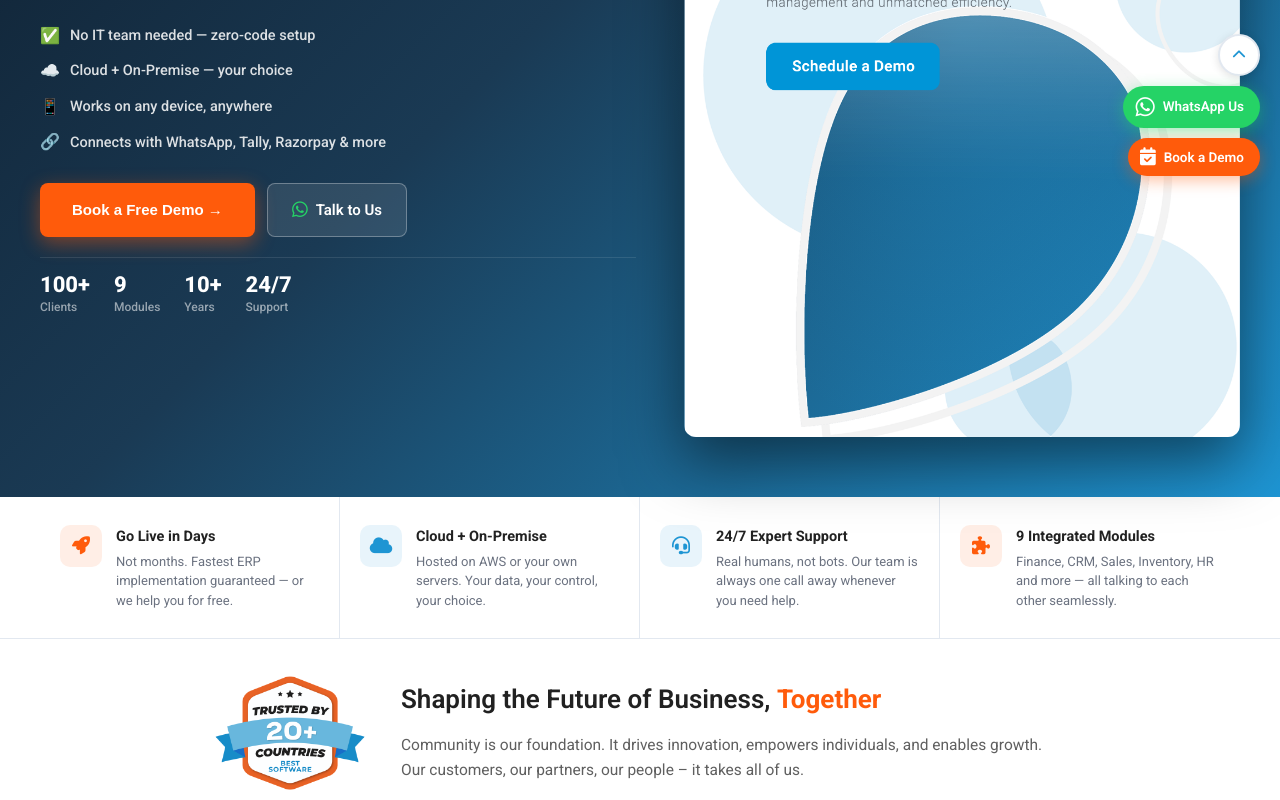
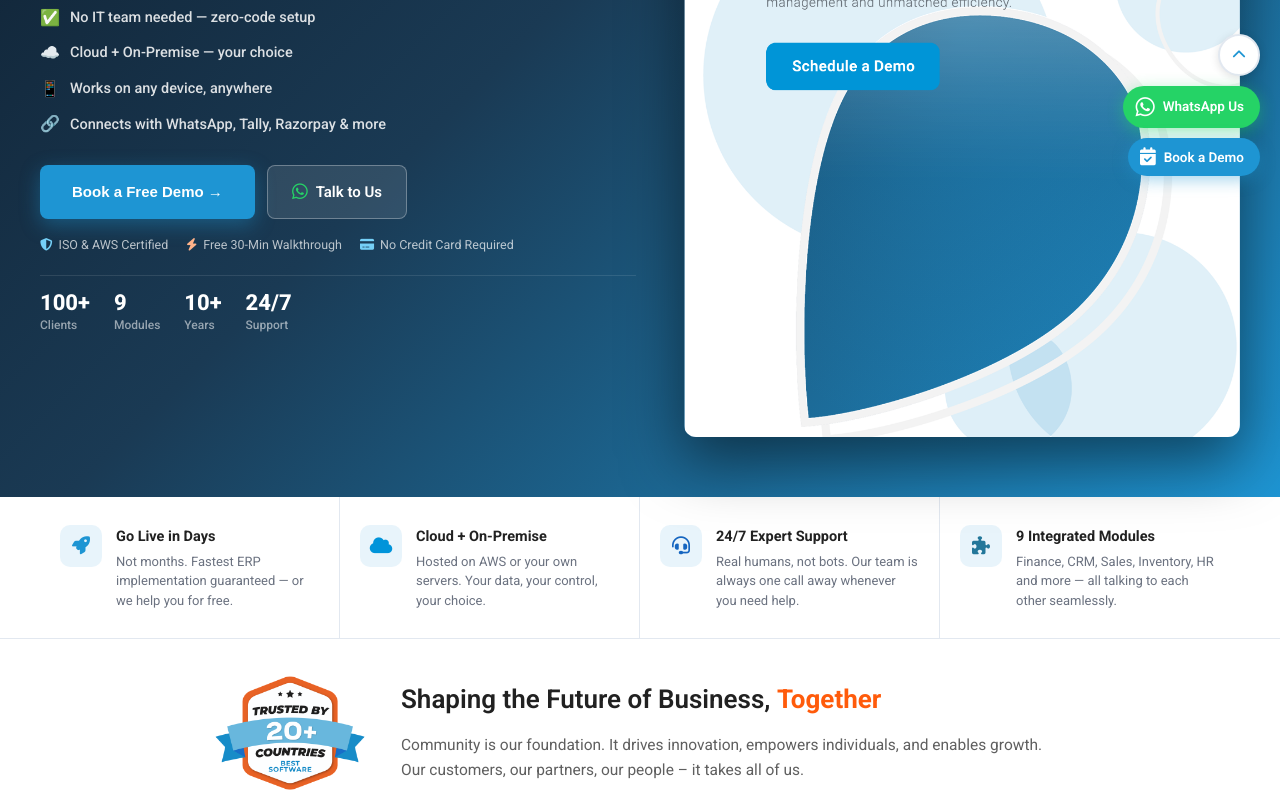
Before and after one commit to adityasemwal04-arch/Aasaan-website, a React (Vite) app: page / in a window 1280 px wide. Shown: the part 600-1400 px from the top of the page. Built offline with nearby package versions, Linux system fonts and the light colour scheme; no server answers.

Commit message:
feat: tone down Book Demo buttons to standard Aasaan blue, add micro-trust badges and harmonized feature icons

```diff
--- a/src/pages/OriginalAasaanHomePage.jsx
+++ b/src/pages/OriginalAasaanHomePage.jsx
@@ -134,9 +134,9 @@ export default function OriginalAasaanHomePage({ onOpenDemo, onNavigate }) {
             <div style={{ display: 'flex', gap: '12px', flexWrap: 'wrap', marginTop: '8px' }}>
               <button
                 onClick={onOpenDemo}
-                style={{ background: '#ff5b0b', color: '#fff', border: 'none', borderRadius: '8px', padding: '14px 32px', fontSize: '15px', fontWeight: 800, cursor: 'pointer', boxShadow: '0 6px 20px rgba(255,91,11,0.45)', transition: 'all 0.2s ease' }}
-                onMouseEnter={(e) => { e.currentTarget.style.transform = 'translateY(-3px)'; e.currentTarget.style.boxShadow = '0 10px 28px rgba(255,91,11,0.55)'; }}
-                onMouseLeave={(e) => { e.currentTarget.style.transform = 'translateY(0)'; e.currentTarget.style.boxShadow = '0 6px 20px rgba(255,91,11,0.45)'; }}
+                style={{ background: 'var(--colorAccent)', color: '#fff', border: 'none', borderRadius: '8px', padding: '14px 32px', fontSize: '15px', fontWeight: 800, cursor: 'pointer', boxShadow: '0 6px 20px rgba(30,149,211,0.4)', transition: 'all 0.2s ease' }}
+                onMouseEnter={(e) => { e.currentTarget.style.transform = 'translateY(-3px)'; e.currentTarget.style.boxShadow = '0 10px 28px rgba(30,149,211,0.55)'; e.currentTarget.style.background = '#157bb3'; }}
+                onMouseLeave={(e) => { e.currentTarget.style.transform = 'translateY(0)'; e.currentTarget.style.boxShadow = '0 6px 20px rgba(30,149,211,0.4)'; e.currentTarget.style.background = 'var(--colorAccent)'; }}
               >
                 Book a Free Demo →
               </button>
@@ -151,6 +151,13 @@ export default function OriginalAasaanHomePage({ onOpenDemo, onNavigate }) {
                 <i className="fab fa-whatsapp" style={{ fontSize: '18px', color: '#25D366' }}></i>
                 Talk to Us
               </a>
+            </div>
+
+            {/* Quick Micro Guarantees */}
+            <div style={{ display: 'flex', gap: '18px', flexWrap: 'wrap', fontSize: '12.5px', color: 'rgba(255,255,255,0.7)', alignItems: 'center', marginTop: '-4px' }}>
+              <span><i className="fas fa-shield-alt" style={{ color: '#75d0f7', marginRight: '6px' }}></i>ISO & AWS Certified</span>
+              <span><i className="fas fa-bolt" style={{ color: '#ffb38a', marginRight: '6px' }}></i>Free 30-Min Walkthrough</span>
+              <span><i className="fas fa-credit-card" style={{ color: '#75d0f7', marginRight: '6px' }}></i>No Credit Card Required</span>
             </div>
 
             {/* Social proof numbers */}
@@ -205,10 +212,10 @@ export default function OriginalAasaanHomePage({ onOpenDemo, onNavigate }) {
           justifyContent: 'center'
         }}>
           {[
-            { icon: 'fas fa-rocket', title: 'Go Live in Days', desc: 'Not months. Fastest ERP implementation guaranteed — or we help you for free.', color: '#ff5b0b' },
-            { icon: 'fas fa-cloud', title: 'Cloud + On-Premise', desc: 'Hosted on AWS or your own servers. Your data, your control, your choice.', color: '#1e95d3' },
-            { icon: 'fas fa-headset', title: '24/7 Expert Support', desc: 'Real humans, not bots. Our team is always one call away whenever you need help.', color: '#1e95d3' },
-            { icon: 'fas fa-puzzle-piece', title: '9 Integrated Modules', desc: 'Finance, CRM, Sales, Inventory, HR and more — all talking to each other seamlessly.', color: '#ff5b0b' },
+            { icon: 'fas fa-rocket', title: 'Go Live in Days', desc: 'Not months. Fastest ERP implementation guaranteed — or we help you for free.', color: '#1e95d3' },
+            { icon: 'fas fa-cloud', title: 'Cloud + On-Premise', desc: 'Hosted on AWS or your own servers. Your data, your control, your choice.', color: '#0094DA' },
+            { icon: 'fas fa-headset', title: '24/7 Expert Support', desc: 'Real humans, not bots. Our team is always one call away whenever you need help.', color: '#1565c0' },
+            { icon: 'fas fa-puzzle-piece', title: '9 Integrated Modules', desc: 'Finance, CRM, Sales, Inventory, HR and more — all talking to each other seamlessly.', color: '#23779a' },
           ].map((f, i) => (
             <div key={i} style={{
               flex: '1 1 220px',
@@ -223,7 +230,7 @@ export default function OriginalAasaanHomePage({ onOpenDemo, onNavigate }) {
                 width: '42px',
                 height: '42px',
                 borderRadius: '10px',
-                background: f.color === '#ff5b0b' ? 'rgba(255,91,11,0.1)' : 'rgba(30,149,211,0.1)',
+                background: 'rgba(30,149,211,0.1)',
                 display: 'flex',
                 alignItems: 'center',
                 justifyContent: 'center',
@@ -484,9 +491,9 @@ export default function OriginalAasaanHomePage({ onOpenDemo, onNavigate }) {
         <div style={{ display: 'flex', gap: '14px', flexWrap: 'wrap', justifyContent: 'center', marginTop: '8px' }}>
           <button
             onClick={onOpenDemo}
-            style={{ background: '#ff5b0b', color: '#fff', border: 'none', borderRadius: '8px', padding: '14px 32px', fontSize: '16px', fontWeight: 700, cursor: 'pointer', boxShadow: '0 4px 16px rgba(255,91,11,0.4)', transition: 'all 0.2s ease' }}
-            onMouseEnter={(e) => { e.currentTarget.style.background = '#e04a00'; e.currentTarget.style.transform = 'translateY(-2px)'; }}
-            onMouseLeave={(e) => { e.currentTarget.style.background = '#ff5b0b'; e.currentTarget.style.transform = 'translateY(0)'; }}
+            style={{ background: '#ffffff', color: 'var(--colorAccent)', border: 'none', borderRadius: '8px', padding: '14px 32px', fontSize: '16px', fontWeight: 800, cursor: 'pointer', boxShadow: '0 4px 16px rgba(0,0,0,0.15)', transition: 'all 0.2s ease' }}
+            onMouseEnter={(e) => { e.currentTarget.style.background = '#f0f9ff'; e.currentTarget.style.transform = 'translateY(-2px)'; }}
+            onMouseLeave={(e) => { e.currentTarget.style.background = '#ffffff'; e.currentTarget.style.transform = 'translateY(0)'; }}
           >
             Book a Free Demo →
           </button>
@@ -609,9 +616,9 @@ export default function OriginalAasaanHomePage({ onOpenDemo, onNavigate }) {
         {/* Book Demo */}
         <button
           onClick={onOpenDemo}
-          style={{ display: 'flex', alignItems: 'center', gap: '8px', padding: '10px 16px 10px 12px', borderRadius: '28px', background: 'var(--colorAccent2)', border: 'none', boxShadow: '0 4px 16px rgba(255,91,11,0.4)', cursor: 'pointer', transition: 'transform 0.2s ease, box-shadow 0.2s ease', color: '#fff', fontWeight: 600, fontSize: '13.5px' }}
-          onMouseEnter={(e) => { e.currentTarget.style.transform = 'scale(1.05)'; e.currentTarget.style.boxShadow = '0 6px 20px rgba(255,91,11,0.6)'; }}
-          onMouseLeave={(e) => { e.currentTarget.style.transform = 'scale(1)'; e.currentTarget.style.boxShadow = '0 4px 16px rgba(255,91,11,0.4)'; }}
+          style={{ display: 'flex', alignItems: 'center', gap: '8px', padding: '10px 16px 10px 12px', borderRadius: '28px', background: 'var(--colorAccent)', border: 'none', boxShadow: '0 4px 16px rgba(30,149,211,0.4)', cursor: 'pointer', transition: 'transform 0.2s ease, box-shadow 0.2s ease', color: '#fff', fontWeight: 600, fontSize: '13.5px' }}
+          onMouseEnter={(e) => { e.currentTarget.style.transform = 'scale(1.05)'; e.currentTarget.style.boxShadow = '0 6px 20px rgba(30,149,211,0.6)'; }}
+          onMouseLeave={(e) => { e.currentTarget.style.transform = 'scale(1)'; e.currentTarget.style.boxShadow = '0 4px 16px rgba(30,149,211,0.4)'; }}
         >
           <i className="fas fa-calendar-check" style={{ fontSize: '18px' }}></i>
           <span>Book a Demo</span>
--- a/src/styles/original.css
+++ b/src/styles/original.css
@@ -211,8 +211,8 @@ h1, h2, h3, h4, h5, span, ul, li, p, td, a {
 }
 
 .accent_button:hover {
-    background-color: var(--colorAccent2);
-    box-shadow: 0 4px 14px rgba(255, 91, 11, 0.3);
+    background-color: #157bb3;
+    box-shadow: 0 4px 14px rgba(30, 149, 211, 0.35);
 }
 
 .accent_button.orange {
```
Also changed, not shown: backend-springboot/src/main/resources/static/index.html (+2 -2 lines), 1 other file (tests, documents, lock files or other folders).
